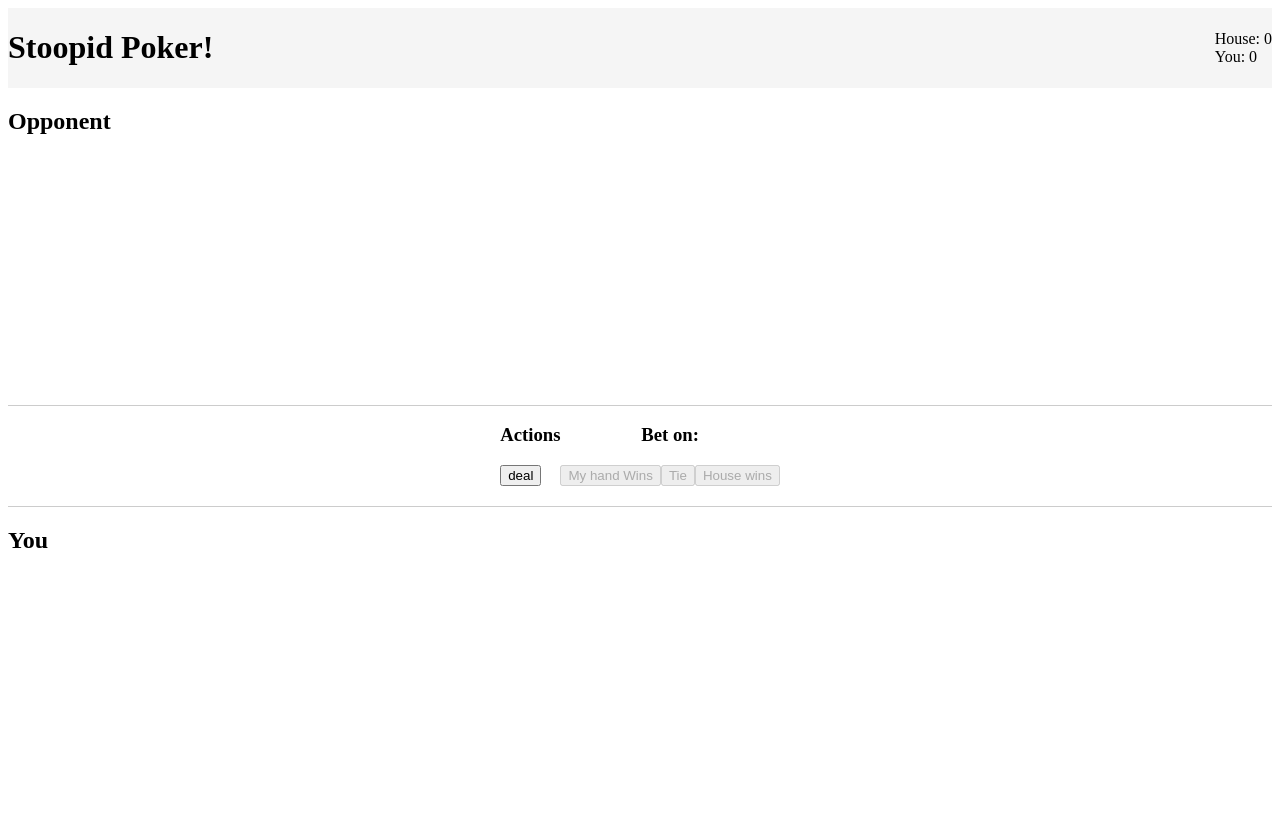
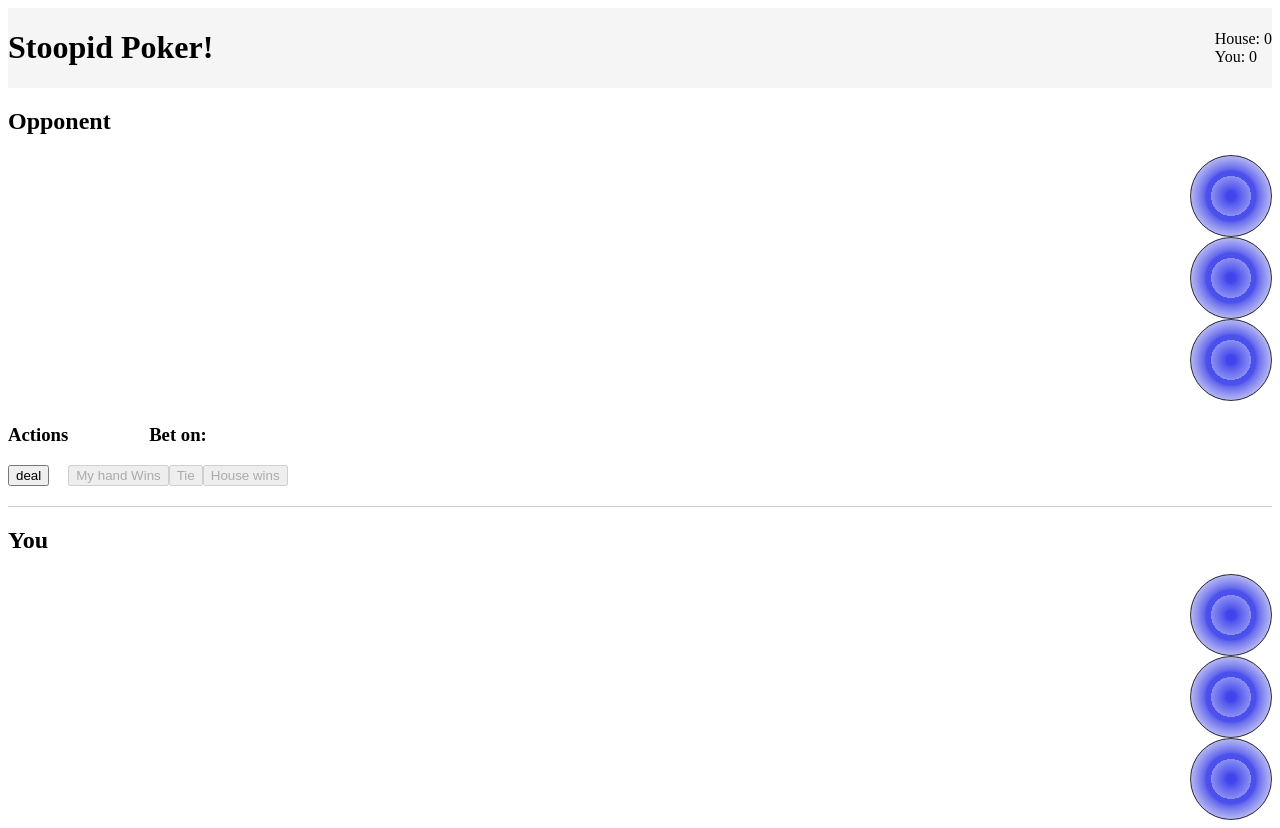
Before and after one commit to ruanha/stoopid-poker, an Angular app: page / in a window 1280 px wide. Before the commit the page ends 800 px from the top, so only its background shows below. Built offline with nearby package versions, Linux system fonts and the light colour scheme.

Commit message:
initial intro of tokens

```diff
--- a/src/app/app.component.css
+++ b/src/app/app.component.css
@@ -4,7 +4,6 @@
 
 .flex-container {
     display: flex;
-    justify-content: center;
 }
 
 .column {
@@ -25,7 +24,6 @@
 
 .opponent {
     height: 250px;
-    width: 100%;
     border-bottom: 1px solid #ccc;
 }
 
@@ -33,3 +31,8 @@
     height: 100px;
     border-bottom: 1px solid #ccc;
 }
+
+.tokens {
+    height: 100vh;
+    align-items: center;
+}
--- a/src/app/app.component.html
+++ b/src/app/app.component.html
@@ -9,9 +9,18 @@
 
 </div>
 
+
 <div class="flex-container column">
+
     <h2>Opponent<span *ngIf="hands.length && !dealt"> {{ namedHandService.name(opponentHand) }}</span></h2>
-    <app-hand [hand]="opponentHand" [backside]="dealt" class="opponent"></app-hand>
+    <div class="flex-container space-between">
+        <app-hand [hand]="opponentHand" [backside]="dealt" class="opponent"></app-hand>
+        <div class="house-tokens">
+            <app-token [side]="'backside'"></app-token>
+            <app-token [side]="'backside'"></app-token>
+            <app-token [side]="'backside'"></app-token>
+        </div>
+    </div>
 
     <div class="table flex-container row">
 
@@ -31,5 +40,12 @@
     </div>
 
     <h2>You <span *ngIf="hands.length && !dealt">{{ namedHandService.name(playerHand) }}</span></h2>
-    <app-hand [hand]="playerHand"></app-hand>
+    <div class="flex-container space-between">
+        <app-hand [hand]="playerHand"></app-hand>
+        <div>
+            <app-token (click)="dealt ? action('lose') : 0" [side]="dealt ? 'front' : 'backside'">{{dealt ? 'House' : ''}}</app-token>
+            <app-token [side]="dealt ? 'front' : 'backside'">{{ dealt ? 'Tie' : ''}}</app-token>
+            <app-token [side]="dealt ? 'front' : 'backside'">{{dealt? 'Player' : ''}}</app-token>
+        </div>
+    </div>
 </div>
--- a/src/app/app.module.ts
+++ b/src/app/app.module.ts
@@ -4,12 +4,14 @@ import { BrowserModule } from '@angular/platform-browser';
 import { AppComponent } from './app.component';
 import { CardComponent } from './card.component';
 import { HandComponent } from './hand/hand.component';
+import { TokenComponent } from './token/token.component';
 
 @NgModule({
   declarations: [
     AppComponent,
     HandComponent,
-    CardComponent
+    CardComponent,
+    TokenComponent
   ],
   imports: [
     BrowserModule,
--- a/src/app/hand/hand.component.css
+++ b/src/app/hand/hand.component.css
@@ -4,7 +4,7 @@
 }
 .card-container {
     position: absolute;
-    left: calc(50% - (172px / 2));
+    left: calc(172px / 2);
     display: inline-block;
     background: white;
 }
--- /dev/null
+++ b/src/app/token/token.component.css
@@ -0,0 +1,25 @@
+.flex-container {
+    display: flex;
+    justify-content: center;
+    align-items: center;
+}
+
+.token-backside {
+    width: 80px;
+    height: 80px;
+    border: 1px solid black;
+    border-radius: 50%;
+    background-color: #e5e5f7;
+    opacity: 0.8;
+    background-image: radial-gradient(circle at center center, #444cf7, #e5e5f7), repeating-radial-gradient(circle at center center, #444cf7, #444cf7, 10px, transparent 20px, transparent 10px);
+    background-blend-mode: multiply;
+}
+
+.token-front {
+    width: 80px;
+    height: 80px;
+    border: 1px solid black;
+    border-radius: 50%;
+    background-color: #e5e5f7;
+
+}
--- /dev/null
+++ b/src/app/token/token.component.html
@@ -0,0 +1,6 @@
+<div
+    class="flex-container"
+    [class.token-backside]="side === 'backside'"
+    [class.token-front]="side === 'front'">
+    <ng-content></ng-content>
+</div>
--- /dev/null
+++ b/src/app/token/token.component.ts
@@ -0,0 +1,17 @@
+import { Component, Input, OnInit } from '@angular/core';
+
+@Component({
+  selector: 'app-token',
+  templateUrl: './token.component.html',
+  styleUrls: ['./token.component.css']
+})
+export class TokenComponent implements OnInit {
+
+  constructor() { }
+
+  @Input() side: string = '';
+
+  ngOnInit(): void {
+  }
+
+}
```
Also changed, not shown: 1 other file (tests, documents, lock files or other folders).
